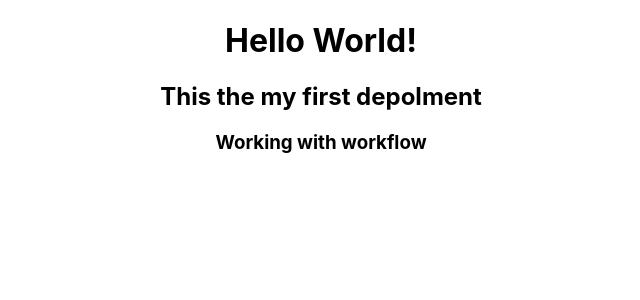
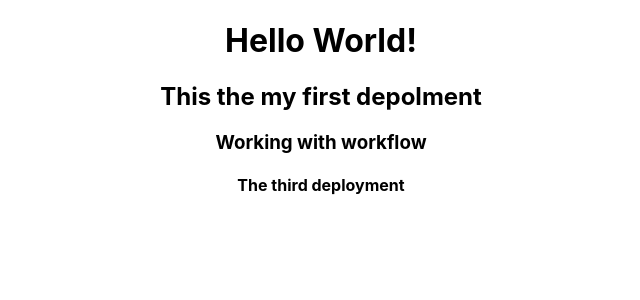
Before and after one commit to NegarOstad/hello-world, a React (Create React App) app: page / in a window 1280 px wide. Shown: the top 300 px of the page, without its empty margins (319-959 px from the left). Built offline with nearby package versions, Linux system fonts and the light colour scheme.

Commit message:
third deployment

```diff
--- a/src/App.js
+++ b/src/App.js
@@ -7,6 +7,7 @@ function App() {
       <h1>Hello World!</h1>
       <h2>This the my first depolment</h2>
       <h3>Working with workflow</h3>
+      <h4>The third deployment</h4>
     </div>
   );
 }
```
